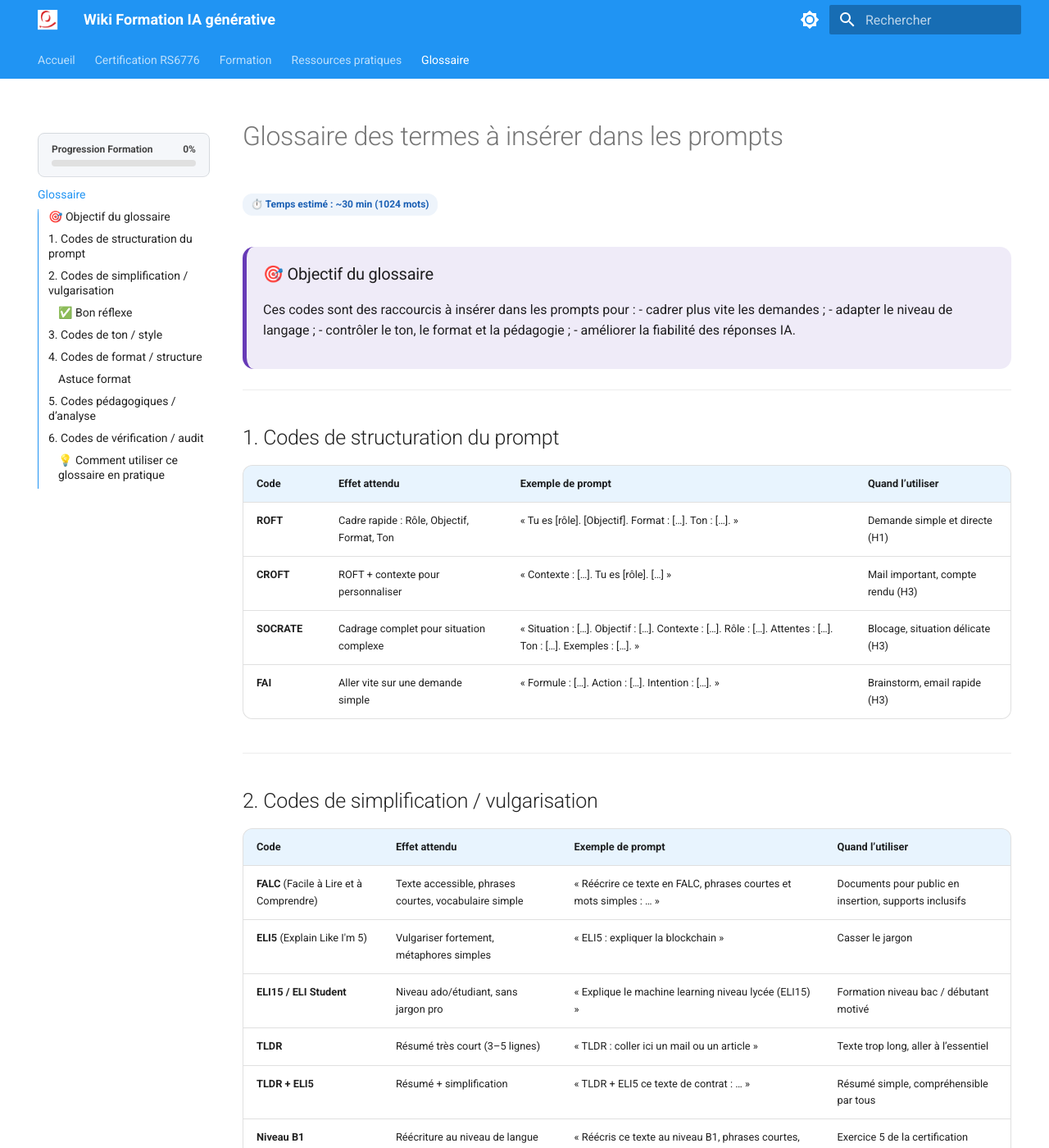
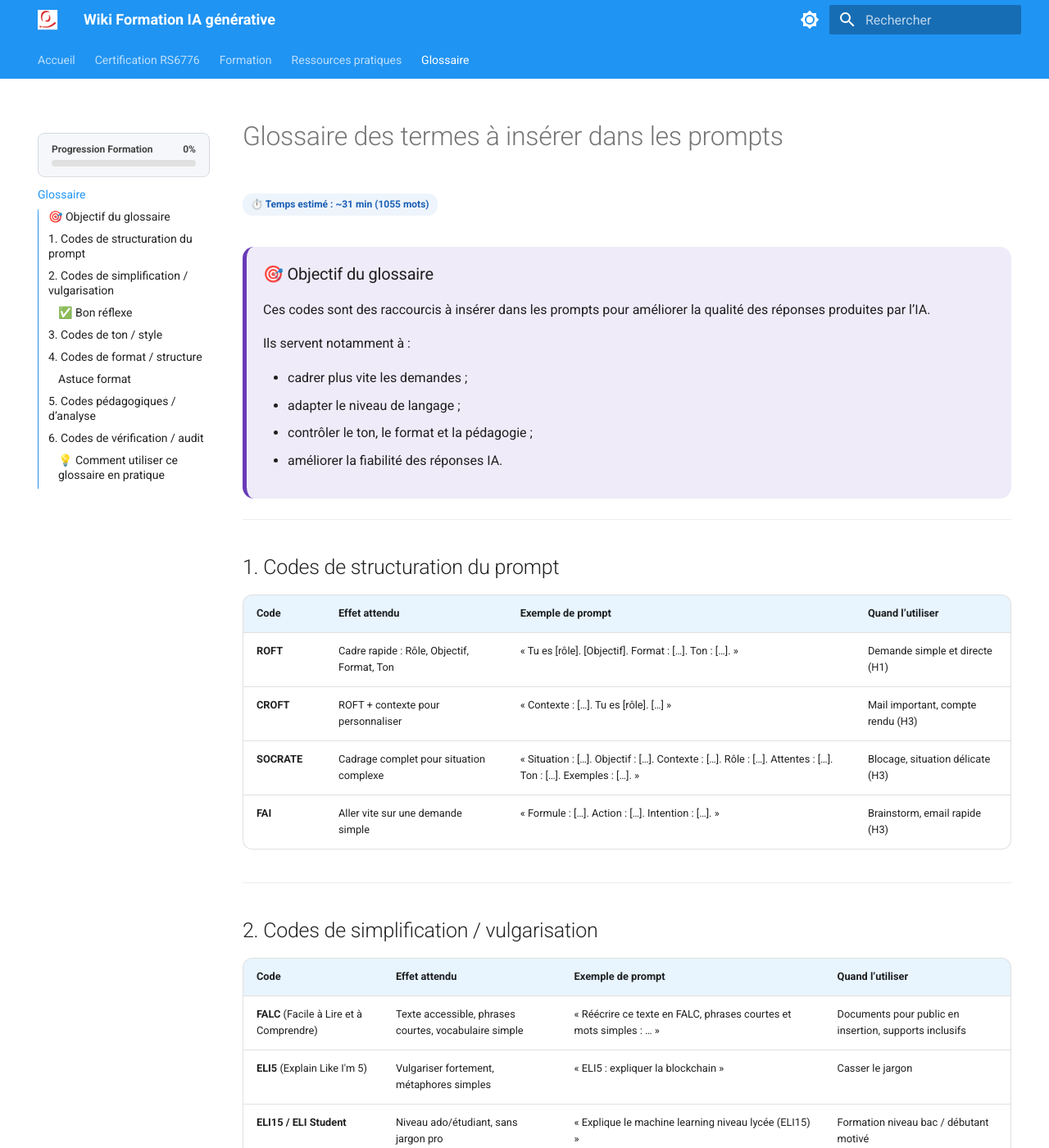
Before and after one commit to pierre-l-hue/wiki-formation-ia, an MkDocs documentation site: the page built from docs/glossaire.md, in a window 1280 px wide and 1400 px high. Shown: the whole window at 82% size. Built offline with MkDocs 1.6.1 and Material for MkDocs 9.7.7, drawn with Linux system fonts in a browser that asks for light colours; some of the changed text lies outside the part shown.

Commit message:
Update glossaire.md

```diff
--- a/docs/glossaire.md
+++ b/docs/glossaire.md
@@ -3,7 +3,10 @@
 <div class="summary-box" markdown="block">
 <h3>🎯 Objectif du glossaire</h3>
 
-Ces codes sont des raccourcis à insérer dans les prompts pour :
+Ces codes sont des raccourcis à insérer dans les prompts pour améliorer la qualité des réponses produites par l’IA.
+
+Ils servent notamment à :
+
 - cadrer plus vite les demandes ;
 - adapter le niveau de langage ;
 - contrôler le ton, le format et la pédagogie ;
```
Also changed, not shown: other parts of docs/glossaire.md (+16 -6 lines).
